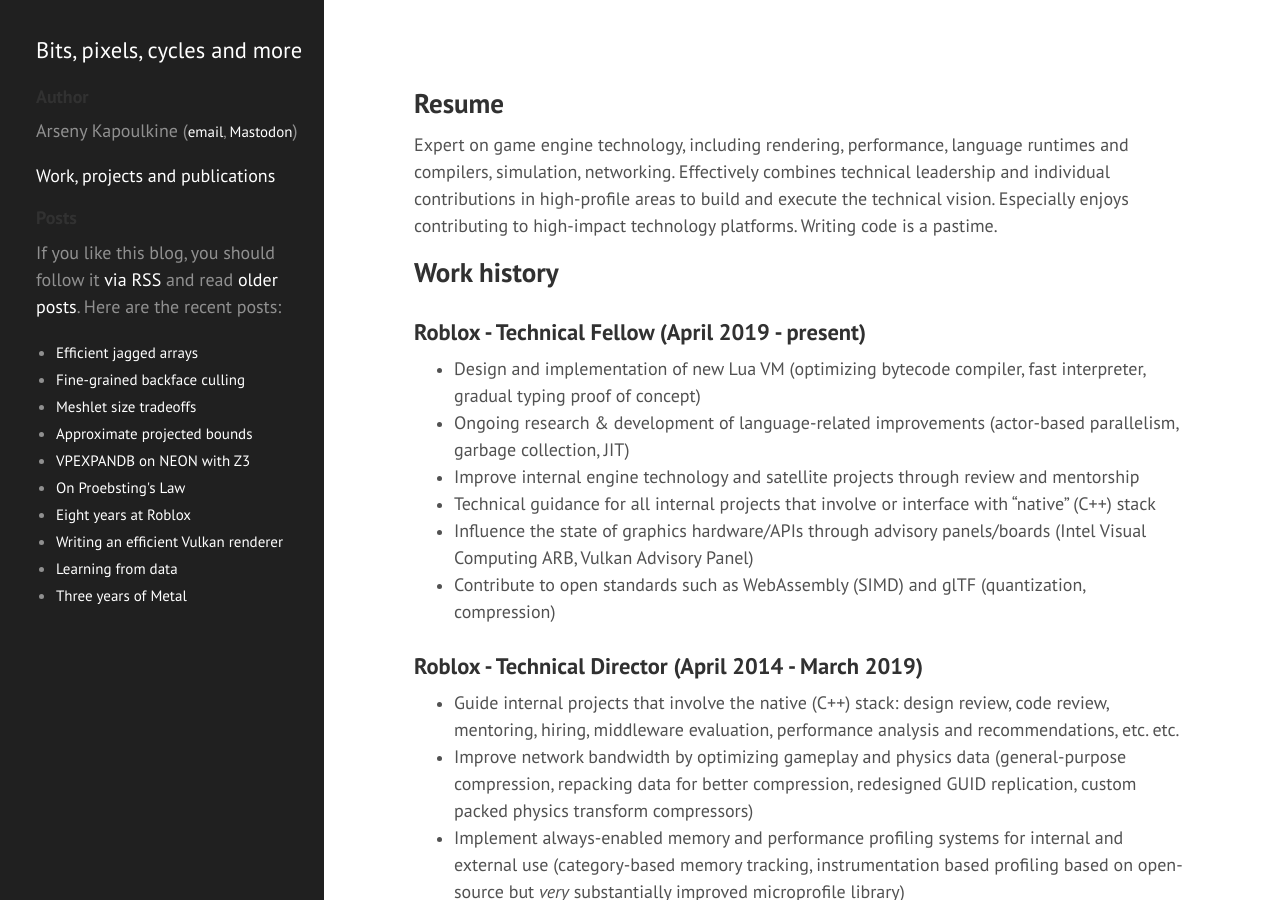
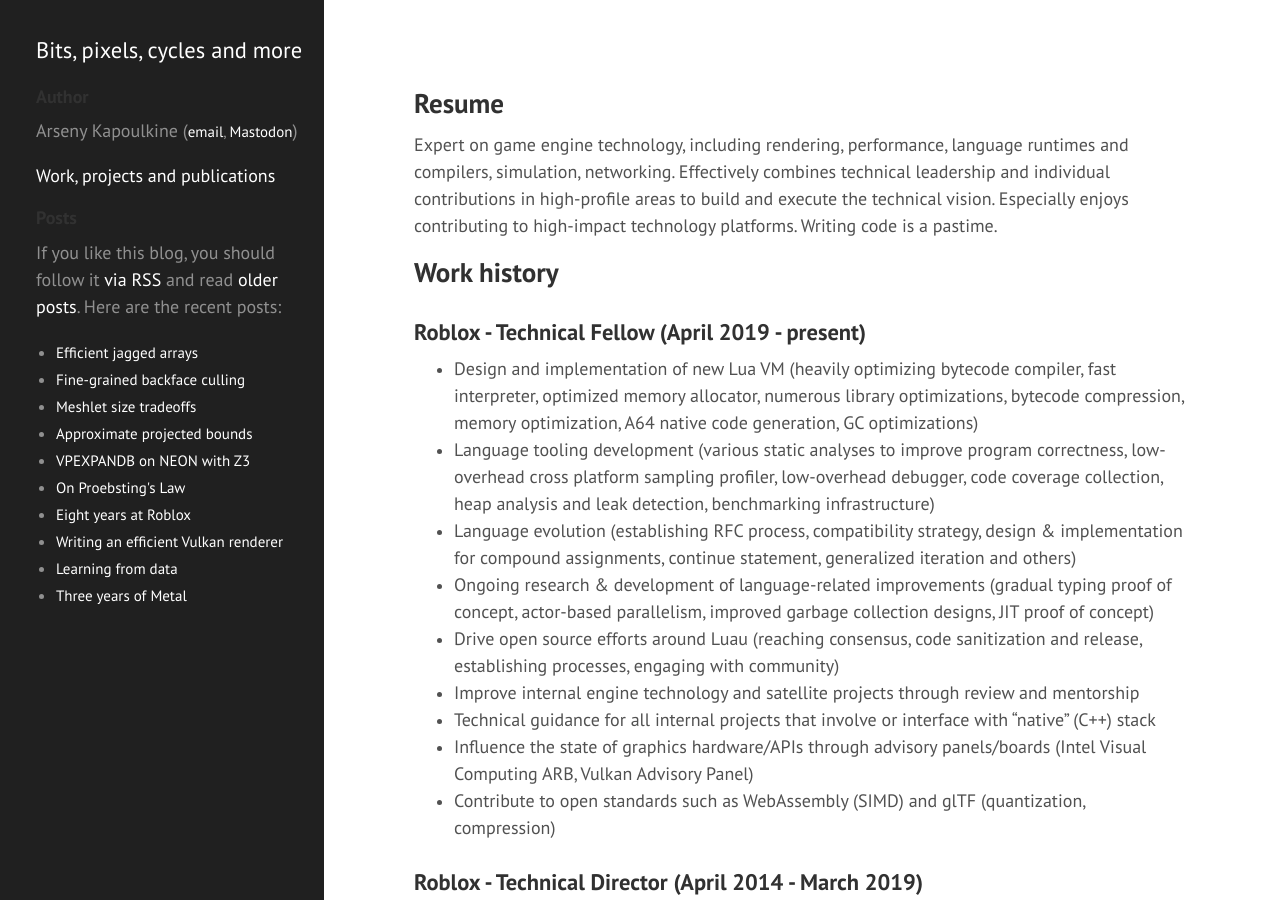
Before and after one commit to zeux/zeux.github.io, a Jekyll site: the page built from resume.md, in a window 1280 px wide and 900 px high. Built offline with Jekyll 4.4.1, drawn with Linux system fonts in a browser that asks for light colours.

Commit message:
Flesh this out before I forget

```diff
--- a/resume.md
+++ b/resume.md
@@ -11,8 +11,11 @@
 
 ### Roblox - Technical Fellow (April 2019 - present)
 
-- Design and implementation of new Lua VM (optimizing bytecode compiler, fast interpreter, gradual typing proof of concept)
-- Ongoing research & development of language-related improvements (actor-based parallelism, garbage collection, JIT)
+- Design and implementation of new Lua VM (heavily optimizing bytecode compiler, fast interpreter, optimized memory allocator, numerous library optimizations, bytecode compression, memory optimization, A64 native code generation, GC optimizations)
+- Language tooling development (various static analyses to improve program correctness, low-overhead cross platform sampling profiler, low-overhead debugger, code coverage collection, heap analysis and leak detection, benchmarking infrastructure)
+- Language evolution (establishing RFC process, compatibility strategy, design & implementation for compound assignments, continue statement, generalized iteration and others)
+- Ongoing research & development of language-related improvements (gradual typing proof of concept, actor-based parallelism, improved garbage collection designs, JIT proof of concept)
+- Drive open source efforts around Luau (reaching consensus, code sanitization and release, establishing processes, engaging with community)
 - Improve internal engine technology and satellite projects through review and mentorship
 - Technical guidance for all internal projects that involve or interface with "native" (C++) stack
 - Influence the state of graphics hardware/APIs through advisory panels/boards (Intel Visual Computing ARB, Vulkan Advisory Panel)
```
